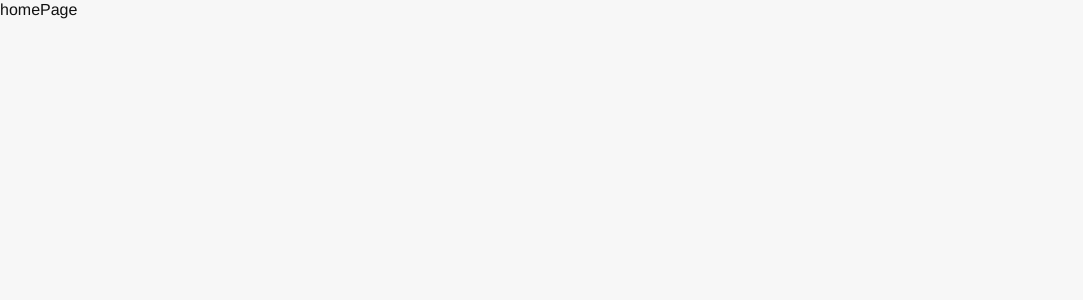
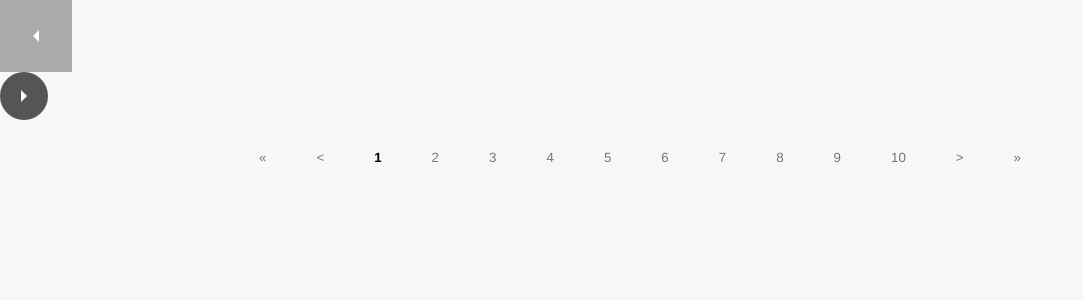
Before and after one commit to Jae-Won-Song/MINI_FE, a Next.js app: page / in a window 1280 px wide. Shown: the top 300 px of the page, without its empty margins (0-1083 px from the left). Built offline with nearby package versions, Linux system fonts and the light colour scheme; a web font is replaced by a local one.

Commit message:
feat: add slidebutton, paginationbutton

```diff
--- a/package.json
+++ b/package.json
@@ -22,6 +22,7 @@
     "react-dom": "^18",
     "react-hook-form": "^7.52.0",
     "react-icons": "^5.2.1",
+    "react-kakao-maps-sdk": "^1.1.27",
     "react-redux": "^9.1.2",
     "redux": "^5.0.1",
     "sass": "^1.77.6",
--- a/src/app/page.tsx
+++ b/src/app/page.tsx
@@ -1,5 +1,11 @@
 import React from 'react';
+import SlideButton from '../components/SlideButtons';
+import PaginationButtons from '../components/PaginationButtons';
 
 export default function Home() {
-  return <div>homePage</div>;
+  return <div>
+      <SlideButton arrowDirection="left" active={false} size='square'/>
+      <SlideButton arrowDirection="right" active={true} size='smallCircle'/>
+      <PaginationButtons/>
+  </div>;
 }
--- /dev/null
+++ b/src/components/PaginationButtons.tsx
@@ -0,0 +1,56 @@
+"use client"
+
+import React, { useState } from 'react';
+import styled from 'styled-components';
+
+const PaginationContainer = styled.div`
+  display: flex;
+  justify-content: center;
+  align-items: center;
+  margin: 20px 0;
+`;
+
+const PaginationButton = styled.button<{ active?: boolean }>`
+  font-weight: ${(props) => (props.active ? '900' : '400')};
+  color: ${(props) => (props.active ? '#000' : '#767676')};
+  padding: 10px 20px;
+  margin: 0 5px;
+  cursor: pointer;
+  transition: background-color 0.3s;
+
+  &:hover {
+    background: #000;
+    color: white;
+  }
+`;
+
+function PaginationButtons() {
+  const [currentPage, setCurrentPage] = useState(1);
+  // const totalPages = 10; // 마지막 페이지 수 수정 예정
+
+  const handleClick = (page: number) => {
+    if (page >= 1) {
+      setCurrentPage(page);
+    }
+  };
+
+  return (
+    <PaginationContainer>
+      <PaginationButton onClick={() => handleClick(1)}>&laquo;</PaginationButton>
+      <PaginationButton onClick={() => handleClick(currentPage - 1)}>&lt;</PaginationButton>
+      {[...Array(10)].map((_, index) => (
+        <PaginationButton
+          key={index + 1}
+          active={currentPage === index + 1}
+          onClick={() => handleClick(index + 1)}
+        >
+          {index + 1}
+        </PaginationButton>
+      ))}
+      <PaginationButton onClick={() => handleClick(currentPage + 1)}>&gt;</PaginationButton>
+      <PaginationButton onClick={() => handleClick(10)}>&raquo;</PaginationButton>
+    </PaginationContainer>
+  );
+}
+
+export default PaginationButtons;
--- /dev/null
+++ b/src/components/SlideButtons.tsx
@@ -0,0 +1,96 @@
+"use client"
+
+import React from 'react';
+import styled from 'styled-components';
+
+interface slideButtonsProps {
+  arrowDirection: 'left' | 'right';
+  size?:
+    | 'rectangle'
+    | 'round'
+    | 'square'
+    | 'circle'
+    | 'smallSquare'
+    | 'smallCircle';
+  onClick?: () => void;
+  disabled?: boolean;
+  active?: boolean;
+}
+
+function ArrowLeft() {
+  return <svg width="24" height="24" viewBox="0 0 24 24">
+    <path d="M15 6l-6 6 6 6V6z" />
+  </svg>
+}
+
+function ArrowRight() {
+  return <svg width="24" height="24" viewBox="0 0 24 24">
+    <path d="M9 18l6-6-6-6v12z" />
+  </svg>
+}
+
+const getDimensions = (size: string) => {
+  switch (size) {
+    case 'rectangle':
+      return { width: '56px', height: '80px' };
+    case 'round':
+      return { width: '56px', height: '80px' };
+    case 'square':
+      return { width: '72px', height: '72px' };
+    case 'circle':
+      return { width: '72px', height: '72px' };
+    case 'smallSquare':
+      return { width: '48px', height: '48px' };
+    case 'smallCircle':
+      return { width: '48px', height: '48px' };
+    default:
+  }
+};
+
+const getBorderRadius = (size: string, arrowDirection: string) => {
+  if (size === 'circle' || size === 'smallCircle') {
+    return '50%';
+  }
+  if (size === 'round' && arrowDirection === 'left') {
+    return '10px 0 0 10px';
+  }
+  if (size === 'round' && arrowDirection === 'right') {
+    return '0 10px 10px 0';
+  }
+  return '0';
+};
+
+const slideButtons = ({
+  arrowDirection,
+  onClick,
+  active,
+  size,
+}: slideButtonsProps) => {
+  return (
+    <CreateBtn active={active} size={size} arrowDirection={arrowDirection}>
+      {arrowDirection === 'left' ? <ArrowLeft /> : <ArrowRight />}
+    </CreateBtn>
+  );
+};
+
+export default slideButtons;
+
+const CreateBtn = styled.button<slideButtonsProps>`
+  width: ${(props) => getDimensions(props.size).width};
+  height: ${(props) => getDimensions(props.size).height};
+  display: flex;
+  align-items: center;
+  justify-content: center;
+  background-color: ${(props) => (props.active ? '#555555' : '#cccccc')};
+  border: none;
+  border-radius: ${(props) => getBorderRadius(props.size || 'rectangle', props.arrowDirection)};
+  cursor: 'pointer';
+
+  &:hover {
+    background-color: ${(props) => (props.active ? '#333333' : '#aaaaaa')};
+  }
+
+  svg {
+    fill: white;
+  }
+`;
```
Also changed, not shown: 2 other files (tests, documents, lock files or other folders).
